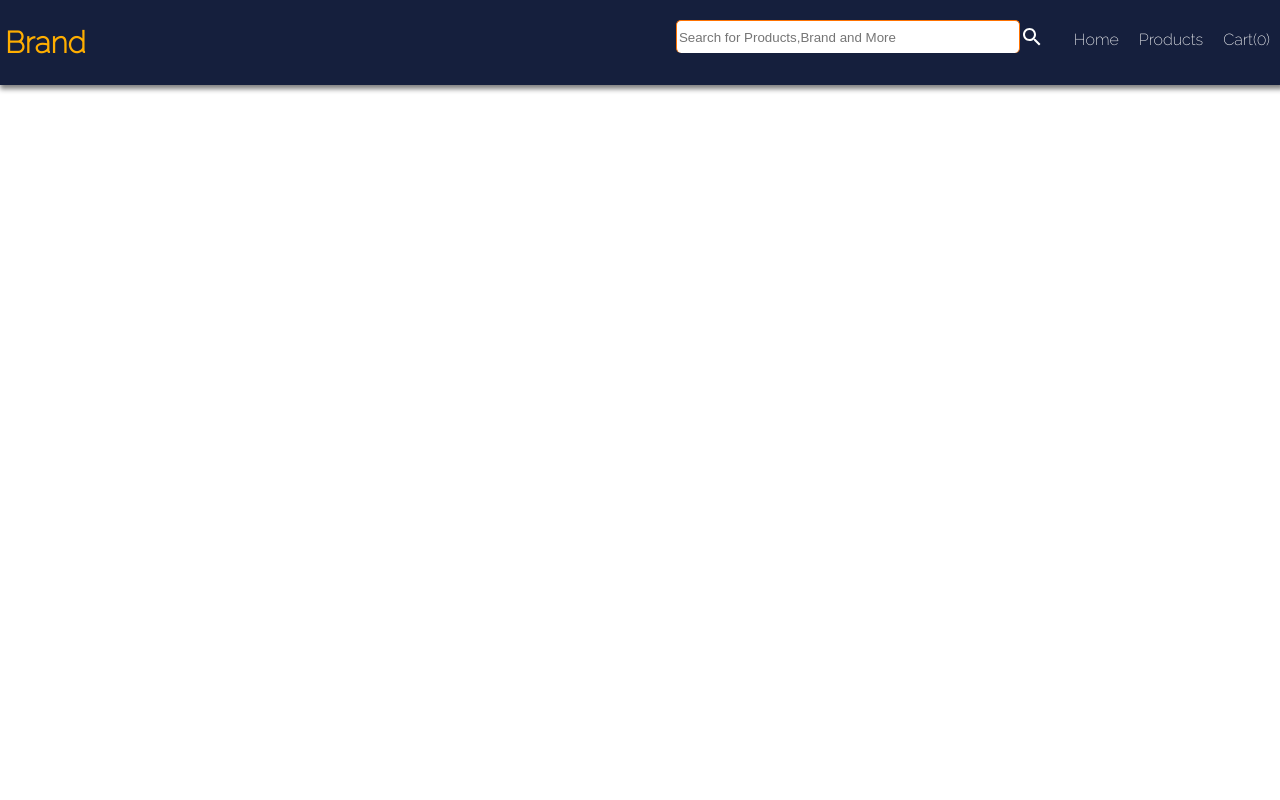
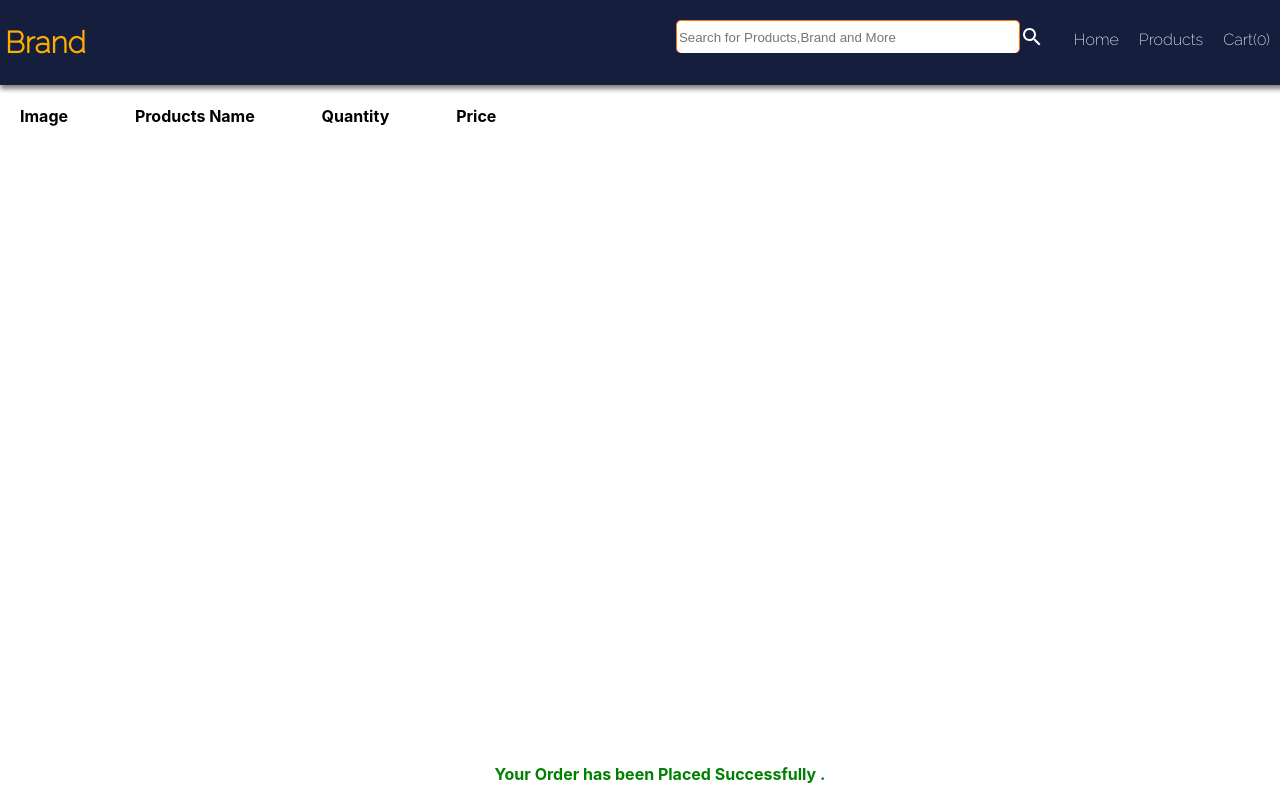
Before and after one commit to arunbanga/E-commerce-Website, a React (Create React App) app: page /checkout in a window 1280 px wide. Built offline with nearby package versions, Linux system fonts and the light colour scheme; a web font is replaced by a local one.

Commit message:
checkout page products add

```diff
--- a/src/App.js
+++ b/src/App.js
@@ -3,6 +3,7 @@ import {Routes,Route} from 'react-router-dom'
 import Products from './Components/Products'
 import Home from './Components/Home'
 import Cart from './Components/Cart'
+import Checkout from './Components/Checkout '
 const App = () => {
   return (
     <>
@@ -11,6 +12,7 @@ const App = () => {
       <Route path='/' element={<Home/>} />
         <Route path='/products' element={<Products/>} />
         <Route path='/cart' element={<Cart/>}/>
+        <Route path='/checkout' element={<Checkout/>}/>
       </Routes>
     </>
   );
--- a/src/Components/Cart.jsx
+++ b/src/Components/Cart.jsx
@@ -1,6 +1,5 @@
 import React from "react";
 import { Container } from "./Styles/Container.styles";
-
 import {NavLink} from 'react-router-dom'
 import { deviceMax } from "../Utilis/Device";
 import styled from "styled-components";
--- a/src/Components/Checkout .jsx
+++ b/src/Components/Checkout .jsx
@@ -1,10 +1,92 @@
 import React from 'react';
+import {useSelector} from 'react-redux'
+import styled from 'styled-components'
+const Checkout=()=>{
+  const items = useSelector(state => state.cart.cartItems);
+  return(
+      <>
+      <MainContainer>
+      <CenterContainer>
+       <div>
+       <h4 style={{paddingLeft:'10px'}}>Image</h4>
+       <h4>Products Name</h4>
+       <h4>Quantity</h4>
+       <h4>Price</h4>
+       </div>
+      </CenterContainer>
+    <RightContainer>
 
-const Checkout=()=>{
-  return(
-      <h1>
+      <div>
+        {items.map((val)=>{
+          return(
+            <div className='list'>
+              <img src={val.image} className='image' alt={val.title}/>
+              <h4 className='title'>{val.title}</h4>
+              <h4 className='qty'>{val.qty}</h4>
+              <h4 className='price'>{val.price}</h4>
 
-      </h1>
+            </div>
+
+          )
+        })}
+      </div>
+
+      </RightContainer>
+      <Footer>
+      <p>Your Order has been Placed Successfully .</p>
+      </Footer>
+      </MainContainer>
+      </>
+
   )
 }
+const MainContainer=styled.div`
+width:100%;
+height:100%;
+display:block;
+`
+const CenterContainer=styled.div`
+div{
+  width:38%;
+  display:flex;
+  margin-left:10px;
+  justify-content:space-between;
+}
+
+`
+
+const RightContainer =styled.div`
+div{
+  width:61%;
+  display:block;
+  margin-left:5px;
+  justify-content:space-between;
+}
+
+.list{
+  display:flex;
+  margin-top:5px;
+
+}
+.image{
+  width:50px;
+  height:60px;
+}
+
+`
+const Footer = styled.div`
+width:100%;
+position:absolute;
+display:flex;
+margin-left:10px;
+position:absolute;
+justify-content:center;
+left:10px;
+bottom:0px;
+color:green;
+font-weight:bold;
+
+
+`
+
 export default  Checkout;
```
